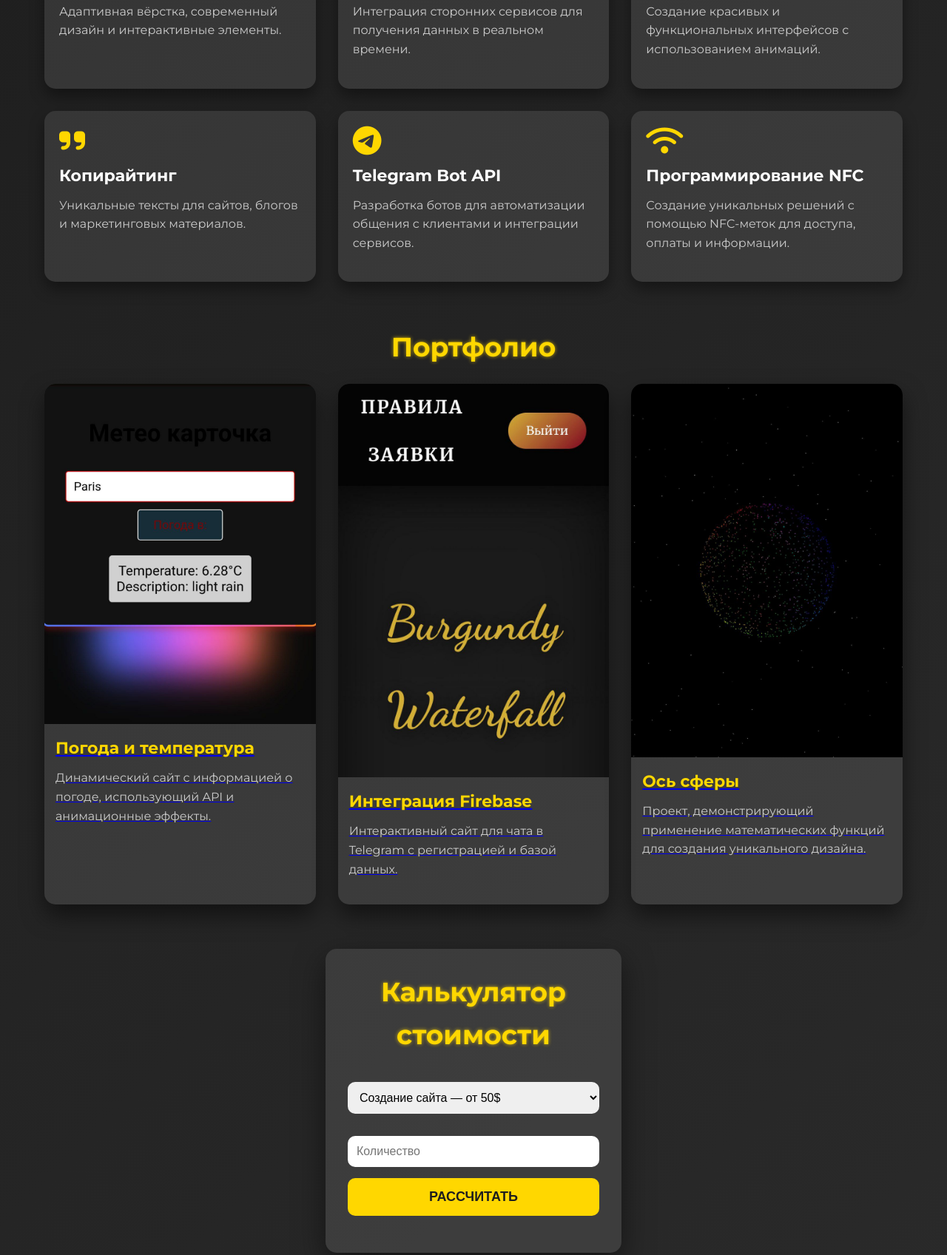
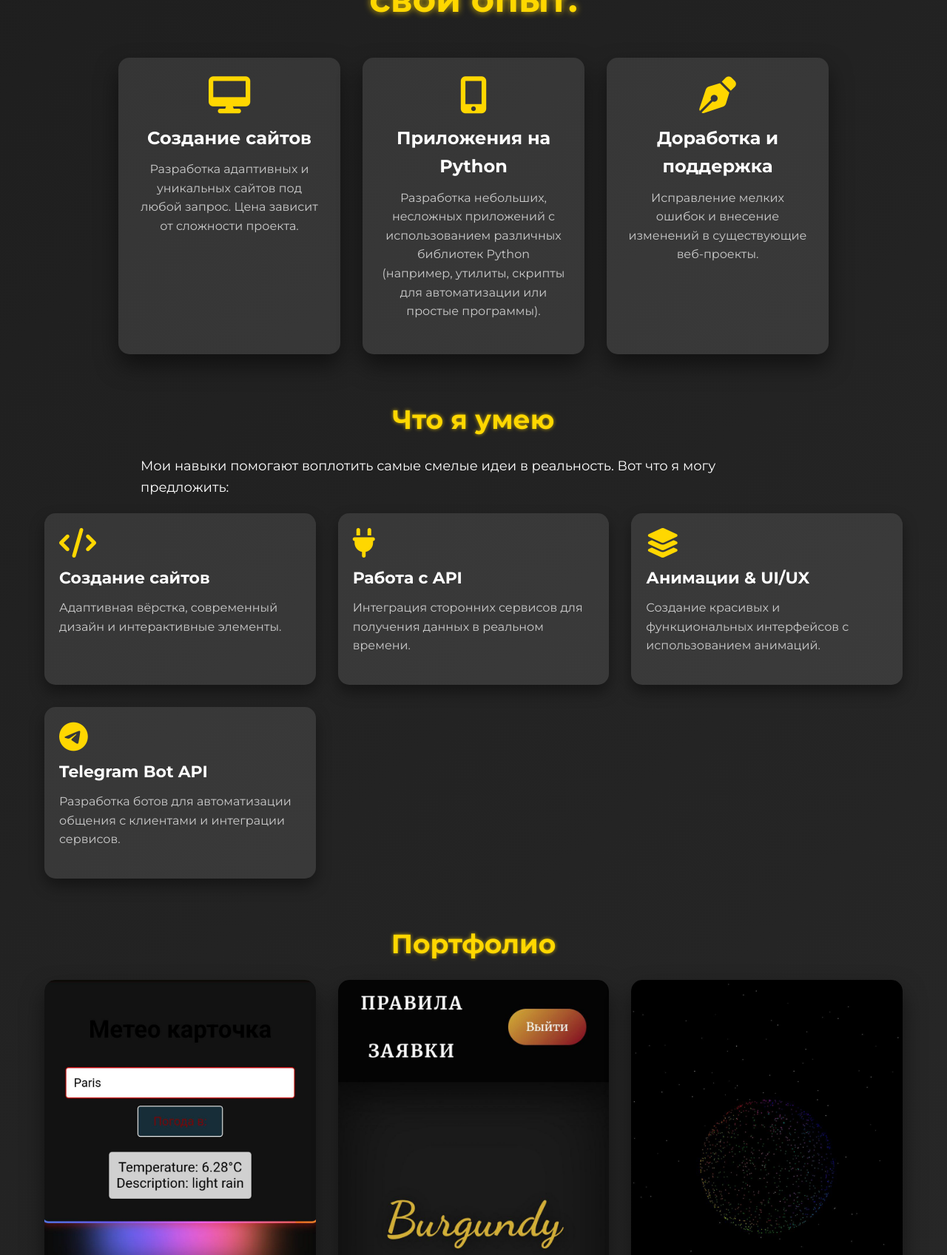
Before and after one commit to Leny1050/visitka, a plain HTML site: page index.html in a window 1280 px wide. Shown: the part 947-2644 px from the top of the page at 74% size. Drawn offline with Linux system fonts and the light colour scheme; a script that the page names is missing.

Commit message:
Update index.html

```diff
--- a/index.html
+++ b/index.html
@@ -464,7 +464,7 @@
   </div>
 
   <div class="container">
-    <h1>Привет! Я создаю сайты, программирую NFC-метки и пишу тексты для соцсетей.</h1>
+    <h1>Я начинающий разработчик, увлеченный созданием веб-сайтов и небольших приложений на Python. Обладаю базовыми знаниями в HTML, CSS, JavaScript, PHP, C, C++ и Python. Моя цель — применять свои навыки в реальных проектах, учиться на практике и доставлять качественные результаты клиентам. Я открыт для обратной связи, новых технологий и готов расти как профессионал, чтобы повысить свой опыт.</h1>
 
     <!-- Услуги -->
     <section id="services" class="services">
@@ -475,13 +475,13 @@
       </div>
       <div class="service-card">
         <i class="fas fa-mobile-alt"></i>
-        <h3>NFC метки</h3>
-        <p>Персонализированное программирование NFC-меток для бизнеса и личного использования.</p>
+        <h3>Приложения на Python</h3>
+        <p>Разработка небольших, несложных приложений с использованием различных библиотек Python (например, утилиты, скрипты для автоматизации или простые программы).</p>
       </div>
       <div class="service-card">
         <i class="fas fa-pen-nib"></i>
-        <h3>Копирайтинг</h3>
-        <p>Эффективные тексты для вашего бизнеса и соцсетей, которые привлекают внимание.</p>
+        <h3>Доработка и поддержка</h3>
+        <p>Исправление мелких ошибок и внесение изменений в существующие веб-проекты.</p>
       </div>
     </section>
 
@@ -506,19 +506,9 @@
           <p>Создание красивых и функциональных интерфейсов с использованием анимаций.</p>
         </div>
         <div class="skill-item">
-          <i class="fas fa-quote-right"></i>
-          <h3>Копирайтинг</h3>
-          <p>Уникальные тексты для сайтов, блогов и маркетинговых материалов.</p>
-        </div>
-        <div class="skill-item">
           <i class="fab fa-telegram"></i>
           <h3>Telegram Bot API</h3>
           <p>Разработка ботов для автоматизации общения с клиентами и интеграции сервисов.</p>
-        </div>
-        <div class="skill-item">
-          <i class="fas fa-wifi"></i>
-          <h3>Программирование NFC</h3>
-          <p>Создание уникальных решений с помощью NFC-меток для доступа, оплаты и информации.</p>
         </div>
       </div>
     </section>
@@ -540,8 +530,8 @@
           <a href="https://leny1050.github.io/burgundy/" target="_blank">
             <img src="f2.jpg" alt="Чат для клуба романтики">
             <div class="portfolio-info">
-              <h3>Интеграция Firebase</h3>
-              <p>Интерактивный сайт для чата в Telegram с регистрацией и базой данных.</p>
+              <h3>Интеграция Firebase(в данный момент не работает)</h3>
+              <p>Интерактивный сайт для чата в Telegram с регистрацией для админов у кого есть пароль и нужная почта а с также базой данных на основе Firebase.</p>
             </div>
           </a>
         </div>
@@ -559,11 +549,10 @@
 
     <!-- Калькулятор -->
     <section id="calculator" class="calculator">
-      <h2>Калькулятор стоимости</h2>
+      <h2>Калькулятор стоимости (тоже для показа моих возможностей)</h2>
       <select id="service-type">
         <option value="50">Создание сайта — от 50$</option>
         <option value="0.5">NFC метка — от 0.5$</option>
-        <option value="10">Копирайтинг — от 10$</option>
         <option value="15">Телеграм бот — от 15$</option>
       </select>
       <input type="number" id="quantity" placeholder="Количество" min="1">
@@ -575,6 +564,7 @@
     <section id="donate" class="donate">
       <h2>Поддержите меня</h2>
       <p>Буду благодарен за любую поддержку!</p>
+      <p>а для заказчиков как пример что я умею внедрять платежную систему на сайты</p>
       <div class="donate-wrapper">
         <button class="donate-button" id="paypal-button-container"></button>
       </div>
@@ -596,7 +586,7 @@
     function calculate() {
       const servicePrice = document.getElementById("service-type").value;
       const quantity = document.getElementById("quantity").value || 1;
-      let priceInMDL = servicePrice * quantity * 17; // Примерный курс 1 USD = 17 MDL
+      let priceInMDL = servicePrice * quantity * 19; // Примерный курс 1 USD = 17 MDL
       document.getElementById("result").innerText = "Примерная цена: " + priceInMDL + " MDL";
     }
     paypal.HostedButtons({
```
